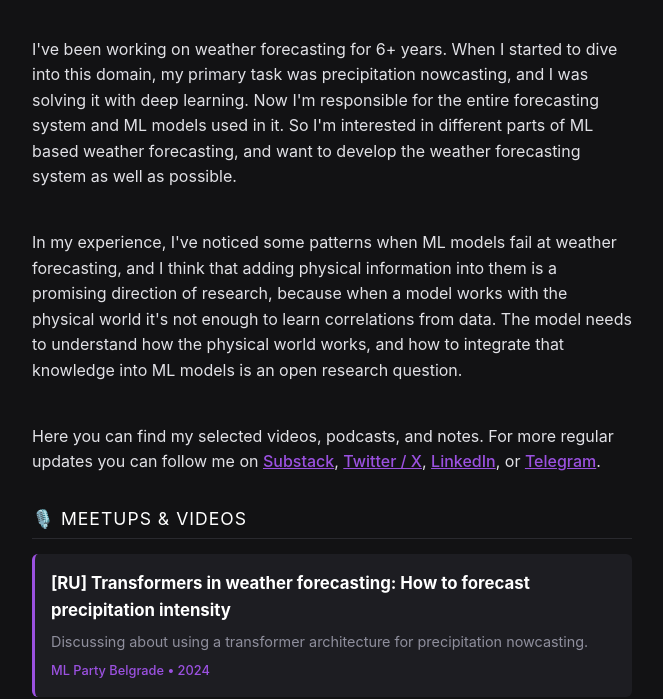
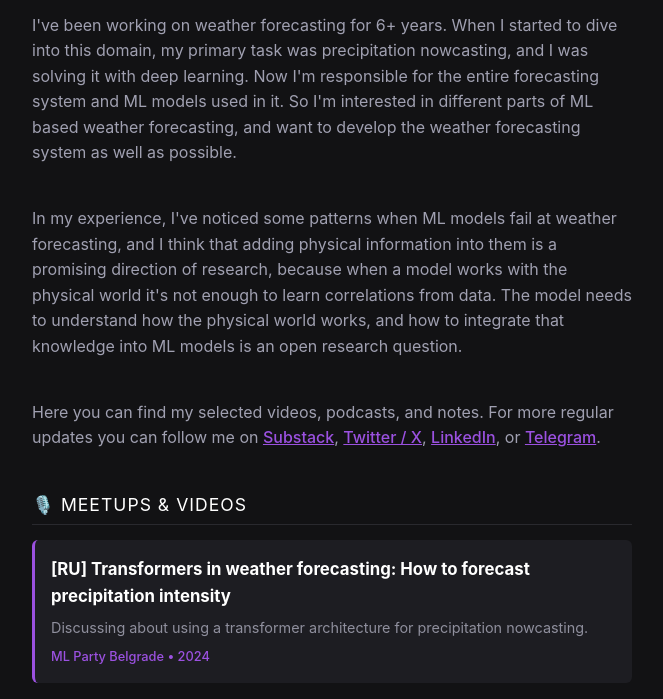
Before and after one commit to osanwe/osanwe.github.io, a plain HTML site: page research.html in a window 1280 px wide. Shown: the part 139-838 px from the top of the page, without its empty margins (308-971 px from the left). Drawn offline with Linux system fonts and the light colour scheme.

Commit message:
Fixed paragraphs

```diff
--- a/research.html
+++ b/research.html
@@ -95,9 +95,9 @@
             <svg viewBox="0 0 24 24"><path d="M19 3H5c-1.1 0-2 .9-2 2v14c0 1.1.9 2 2 2h14c1.1 0 2-.9 2-2V5c0-1.1-.9-2-2-2zm-7 12c-1.66 0-3-1.34-3-3s1.34-3 3-3 3 1.34 3 3-1.34 3-3 3z"/></svg>
             Research & Media
         </h1>
-        <p class="intro"></p>I've been working on weather forecasting for 6+ years. When I started to dive into this domain, my primary task was precipitation nowcasting, and I was solving it with deep learning. Now I'm responsible for the entire forecasting system and ML models used in it. So I'm interested in different parts of ML based weather forecasting, and want to develop the weather forecasting system as well as possible.</p>
-        <p class="intro"></p>In my experience, I've noticed some patterns when ML models fail at weather forecasting, and I think that adding physical information into them is a promising direction of research, because when a model works with the physical world it's not enough to learn correlations from data. The model needs to understand how the physical world works, and how to integrate that knowledge into ML models is an open research question.</p>
-        <p class="intro"></p>Here you can find my selected videos, podcasts, and notes. For more regular updates you can follow me on <a href="https://substack.com/@osanwe" target="_blank" style="color: var(--accent); text-decoration: underline; font-weight: 500;">Substack</a>, <a href="https://x.com/osanwe" target="_blank" style="color: var(--accent); text-decoration: underline; font-weight: 500;">Twitter / X</a>, <a href="https://www.linkedin.com/in/petr-v-40bab469" target="_blank" style="color: var(--accent); text-decoration: underline; font-weight: 500;">LinkedIn</a>, or <a href="https://t.me/justwml" target="_blank" style="color: var(--accent); text-decoration: underline; font-weight: 500;">Telegram</a>.</p>
+        <p class="intro">I've been working on weather forecasting for 6+ years. When I started to dive into this domain, my primary task was precipitation nowcasting, and I was solving it with deep learning. Now I'm responsible for the entire forecasting system and ML models used in it. So I'm interested in different parts of ML based weather forecasting, and want to develop the weather forecasting system as well as possible.</p>
+        <p class="intro">In my experience, I've noticed some patterns when ML models fail at weather forecasting, and I think that adding physical information into them is a promising direction of research, because when a model works with the physical world it's not enough to learn correlations from data. The model needs to understand how the physical world works, and how to integrate that knowledge into ML models is an open research question.</p>
+        <p class="intro">Here you can find my selected videos, podcasts, and notes. For more regular updates you can follow me on <a href="https://substack.com/@osanwe" target="_blank" style="color: var(--accent); text-decoration: underline; font-weight: 500;">Substack</a>, <a href="https://x.com/osanwe" target="_blank" style="color: var(--accent); text-decoration: underline; font-weight: 500;">Twitter / X</a>, <a href="https://www.linkedin.com/in/petr-v-40bab469" target="_blank" style="color: var(--accent); text-decoration: underline; font-weight: 500;">LinkedIn</a>, or <a href="https://t.me/justwml" target="_blank" style="color: var(--accent); text-decoration: underline; font-weight: 500;">Telegram</a>.</p>
     </header>
 
     <main>
```
